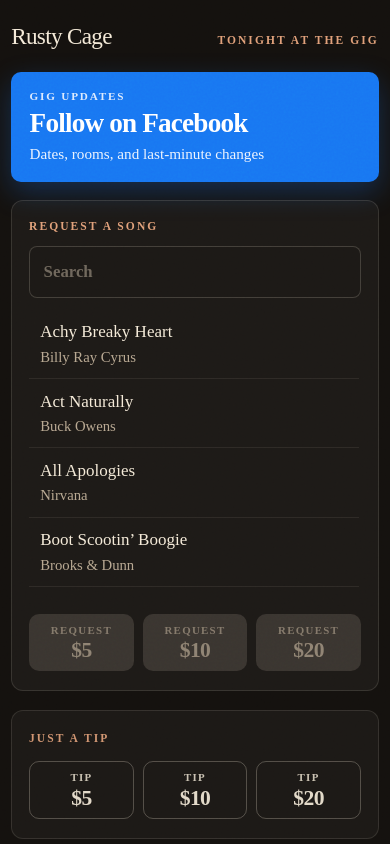
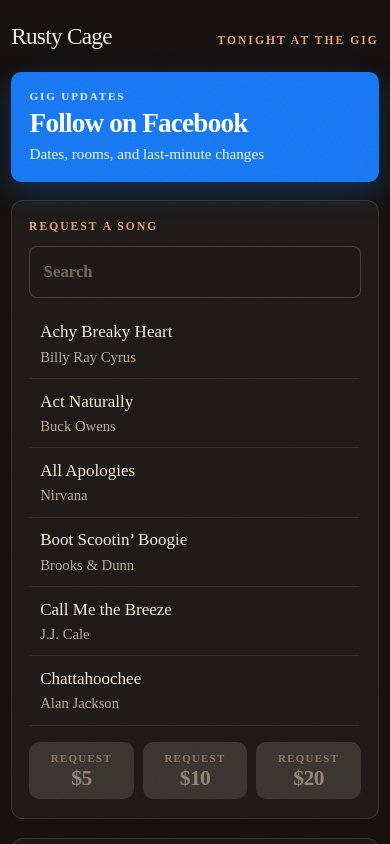
Before and after one commit to dmoniker/rustycagetrio, a Next.js app: page /live in a window 390 px wide. Shown: the top 844 px of the page. Built offline with nearby package versions, Linux system fonts and the light colour scheme.

Commit message:
Give the /live setlist more phone-height so more titles are visible.
Co-authored-by: Darcy Menard <dmoniker@users.noreply.github.com>

```diff
--- a/app/globals.css
+++ b/app/globals.css
@@ -661,7 +661,7 @@ body.live-hub::before {
 }
 
 .live-setlist {
-  max-height: 18rem;
+  max-height: min(52vh, 26rem);
   overflow: auto;
   margin: 0 0 1rem;
   padding-right: 0.15rem;
```
